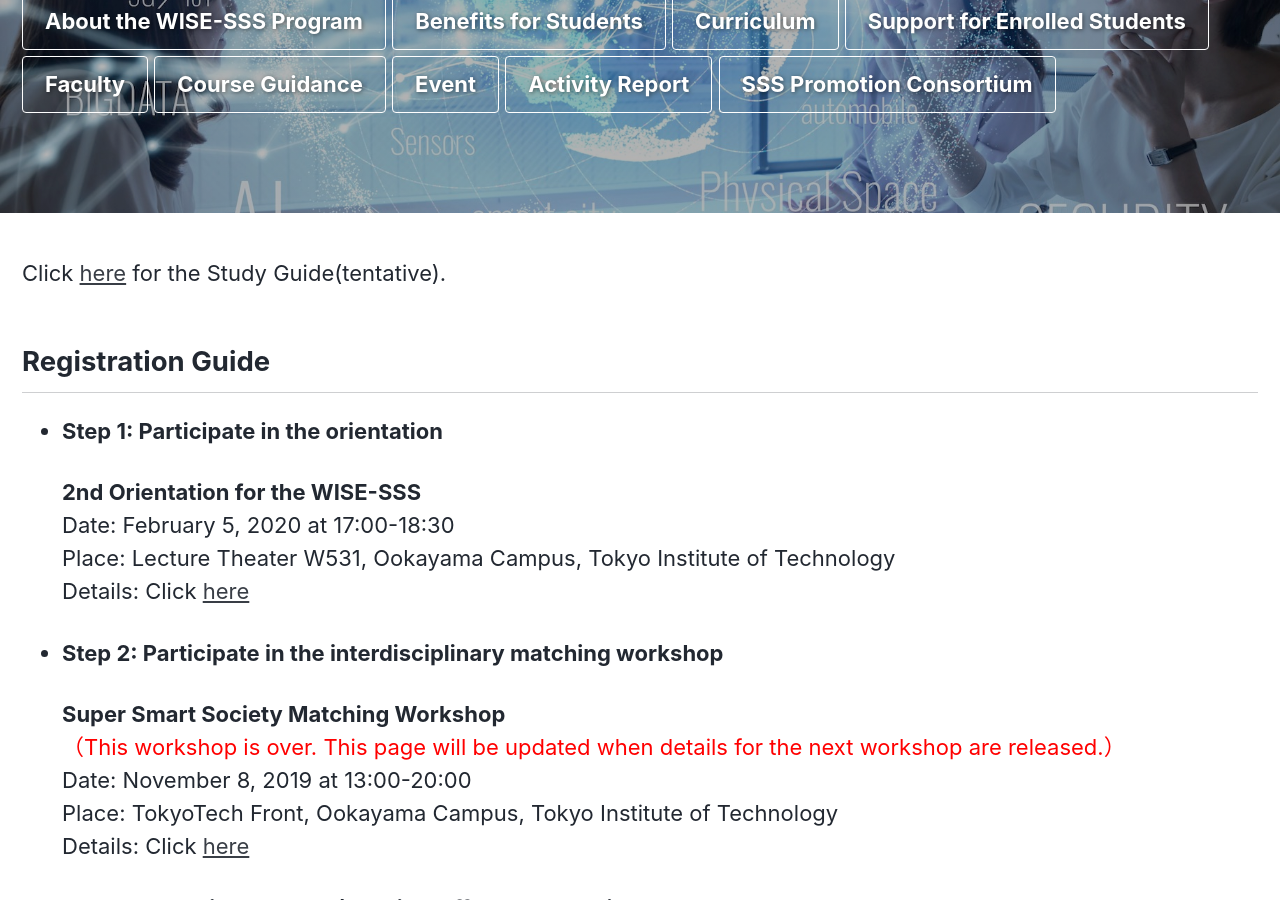
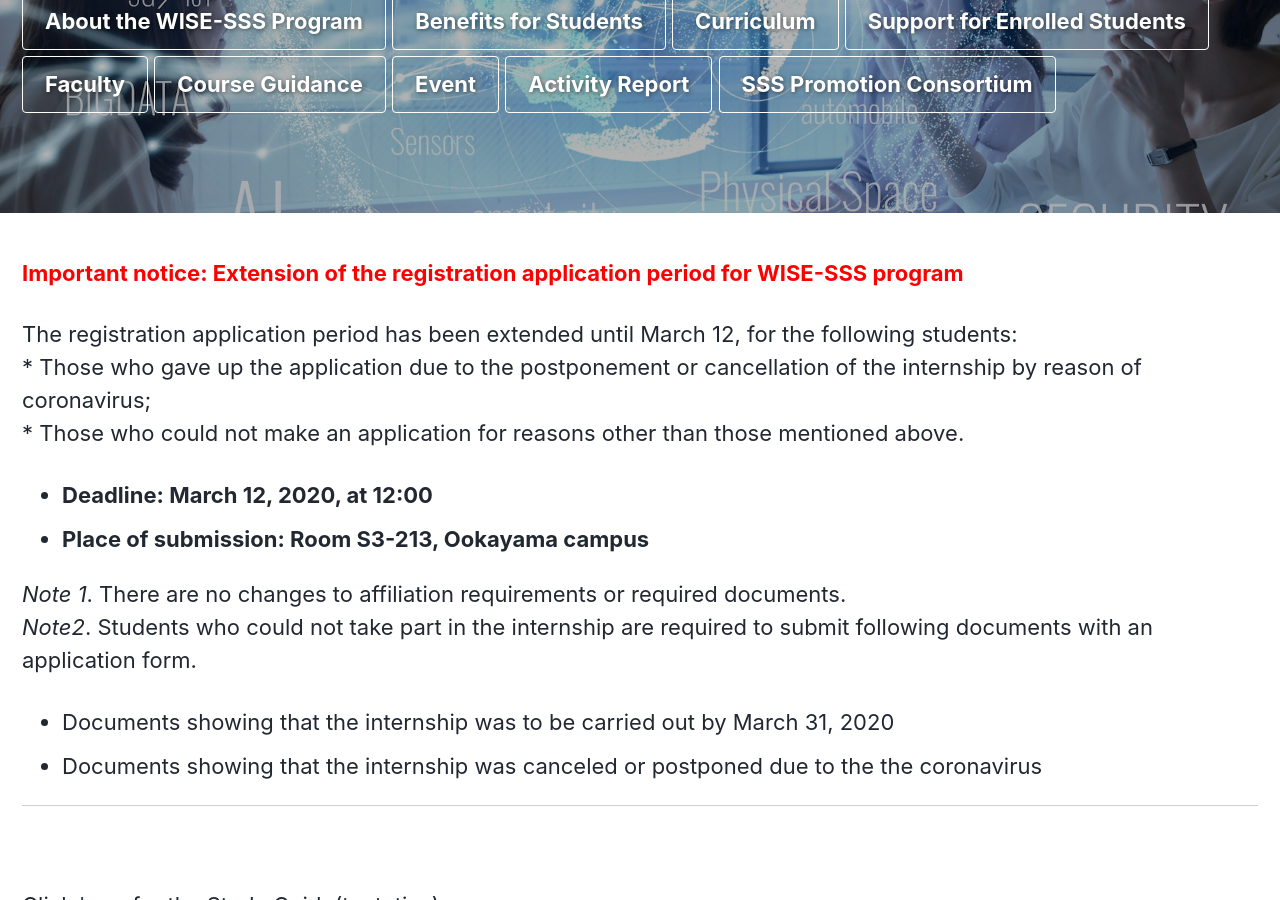
Before and after one commit to fl1d/w0ex.github.io, a Jekyll site: the page built from _pages/guide_en.md, in a window 1280 px wide and 900 px high, scrolled down 252 px. Built offline with Jekyll 4.4.1, drawn with Linux system fonts in a browser that asks for light colours; cached includes are drawn as plain includes; nearby versions of some CDN libraries.

Commit message:
notification of extension

```diff
--- a/_pages/guide_en.md
+++ b/_pages/guide_en.md
@@ -27,6 +27,23 @@ header:
   - label: "SSS Promotion Consortium"
     url: "https://www.sss.e.titech.ac.jp/en"
 ---
+
+**<span style="color:Red">Important notice: Extension of the registration application period for WISE-SSS program</span>**
+
+The registration application period has been extended until March 12, for the following students:<br>
+\* Those who gave up the application due to the postponement or cancellation of the internship by reason of coronavirus;<br>
+\* Those who could not make an application for reasons other than those mentioned above.
+
+* **Deadline: March 12, 2020, at 12:00**
+* **Place of submission: Room S3-213, Ookayama campus**
+
+*Note 1*. There are no changes to affiliation requirements or required documents.<br>
+*Note2*. Students who could not take part in the internship are required to submit following documents with an application form.
+* Documents showing that the internship was to be carried out by March 31, 2020
+* Documents showing that the internship was canceled or postponed due to the the coronavirus
+
+<hr>
+<br>
 
 Click [here](/doc/Guide_SSS.pdf) for the Study Guide(tentative).
 
```
Also changed, not shown: _pages/guide.md (+16 -0 lines).
